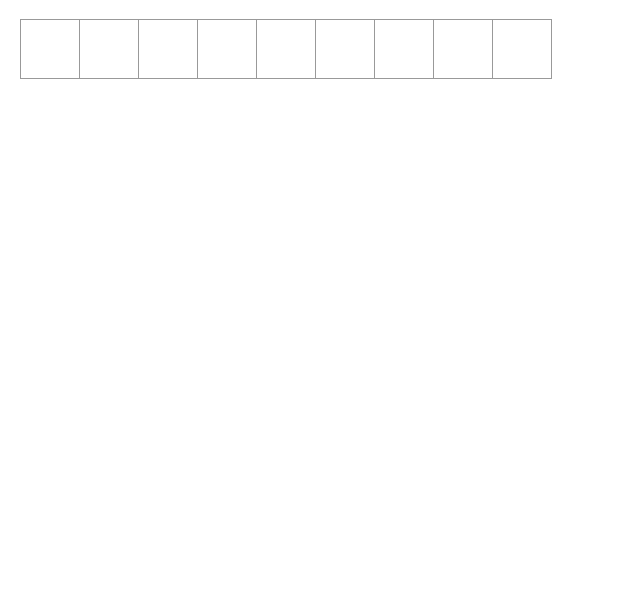
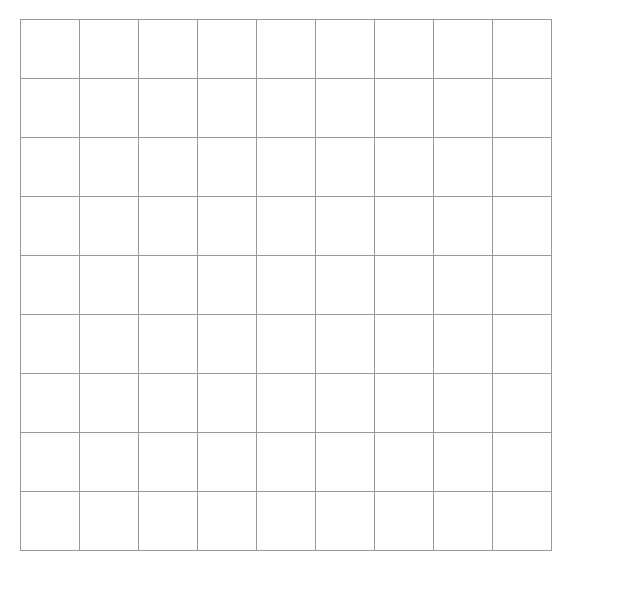
Before and after one commit to nepties/FE-Training, a React (Create React App) app: page / in a window 1280 px wide. Shown: the top 590 px of the page, without its empty margins (0-640 px from the left). Built offline with nearby package versions, Linux system fonts and the light colour scheme.

Commit message:
draw sudoku box, Add TODO list

```diff
--- a/src/index.js
+++ b/src/index.js
@@ -5,8 +5,8 @@ import './index.css';
 class Square extends React.Component {
   render() {
     return (
-      <button className="square">
-        {/* TODO */}
+      <button className="square" id={this.props.value}>
+
       </button>
     );
   }
@@ -14,22 +14,35 @@ class Square extends React.Component {
 
 class Board extends React.Component {
 
-  renderSquare() {
-    return <Square />;
+  renderSquare(id) {
+    return <Square value={id} key={"square" + id} />;
+  }
+
+  renderRow(size, rowNum) {
+
+    let row = Array(size).fill(null);
+    for (let i = 0; i < size; i++) {
+      row[i] = this.renderSquare(i + size * rowNum + 1);
+    }
+
+    return (
+      <div className="board-row" key={"rowNum" + rowNum}>
+        {row}
+      </div>
+    )
   }
 
   render() {
     const size = 9;
-    let row = Array(size).fill(null);
+
+    let board = Array(size).fill(null);
     for (let i = 0; i < size; i++) {
-      row[i] = this.renderSquare();
+      board[i] = this.renderRow(size, i);
     }
 
     return (
       <div>
-        <div className="board-row">
-            {row}
-        </div>
+        {board}
       </div>
     );
   }
@@ -42,10 +55,6 @@ class Game extends React.Component {
         <div className="game-board">
           <Board />
         </div>
-        <div className="game-info">
-          <div>{/* status */}</div>
-          <ol>{/* TODO */}</ol>
-        </div>
       </div>
     );
   }
```
